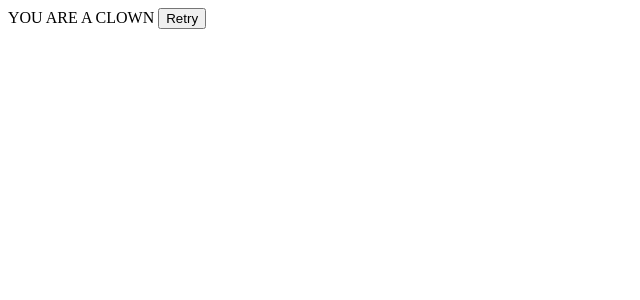
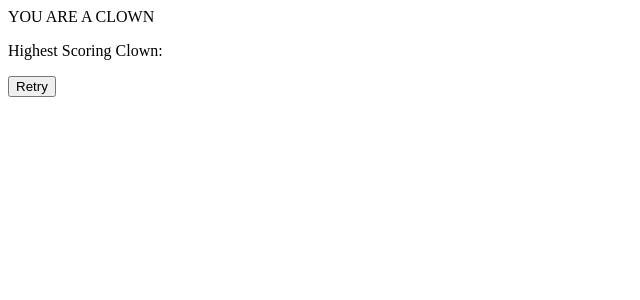
Before and after one commit to bea19962/clown-quiz, a Vue app in the folder clown-quiz/: page /result in a window 1280 px wide. Shown: the top 300 px of the page, without its empty margins (0-640 px from the left). Built offline with nearby package versions, Linux system fonts and the light colour scheme.

Commit message:
highscore

```diff
--- a/clown-quiz/src/stores/surveyStore.js
+++ b/clown-quiz/src/stores/surveyStore.js
@@ -9,7 +9,20 @@ export const useSurveyStore = defineStore('survey', {
   getters: {
     currentQuestion: (state) => state.questions[state.currentQuestionIndex] || null,
     isFirstQuestion: (state) => state.currentQuestionIndex === 0,
-    isLastQuestion: (state) => state.currentQuestionIndex === state.questions.length - 1
+    isLastQuestion: (state) => state.currentQuestionIndex === state.questions.length - 1,
+    highestScoringClown: (state) => {
+      let maxScore = 0
+      let highestClown = null
+
+      for (const [clown, score] of Object.entries(state.scores)) {
+        if (score > maxScore) {
+          maxScore = score
+          highestClown = clown
+        }
+      }
+
+      return highestClown
+    }
   },
   actions: {
     loadQuestions(questionData) {
--- a/clown-quiz/src/views/ResultView.vue
+++ b/clown-quiz/src/views/ResultView.vue
@@ -1,6 +1,7 @@
 <template>
  <div class="results">
   YOU ARE A CLOWN
+  <p>Highest Scoring Clown: {{ highestScoringClown }}</p>
   <button @click=retryQuiz()>Retry</button>
  </div>
 </template>
@@ -8,10 +9,12 @@
 <script setup>
 import { useSurveyStore } from '../stores/surveyStore'
 import { useRouter } from 'vue-router'
+import { storeToRefs } from 'pinia';
 
 const router = useRouter()
 
-const surveyStore = useSurveyStore()
+const surveyStore = useSurveyStore();
+const { highestScoringClown } = storeToRefs(surveyStore);
 
 function retryQuiz() {
  surveyStore.resetScores()
```
